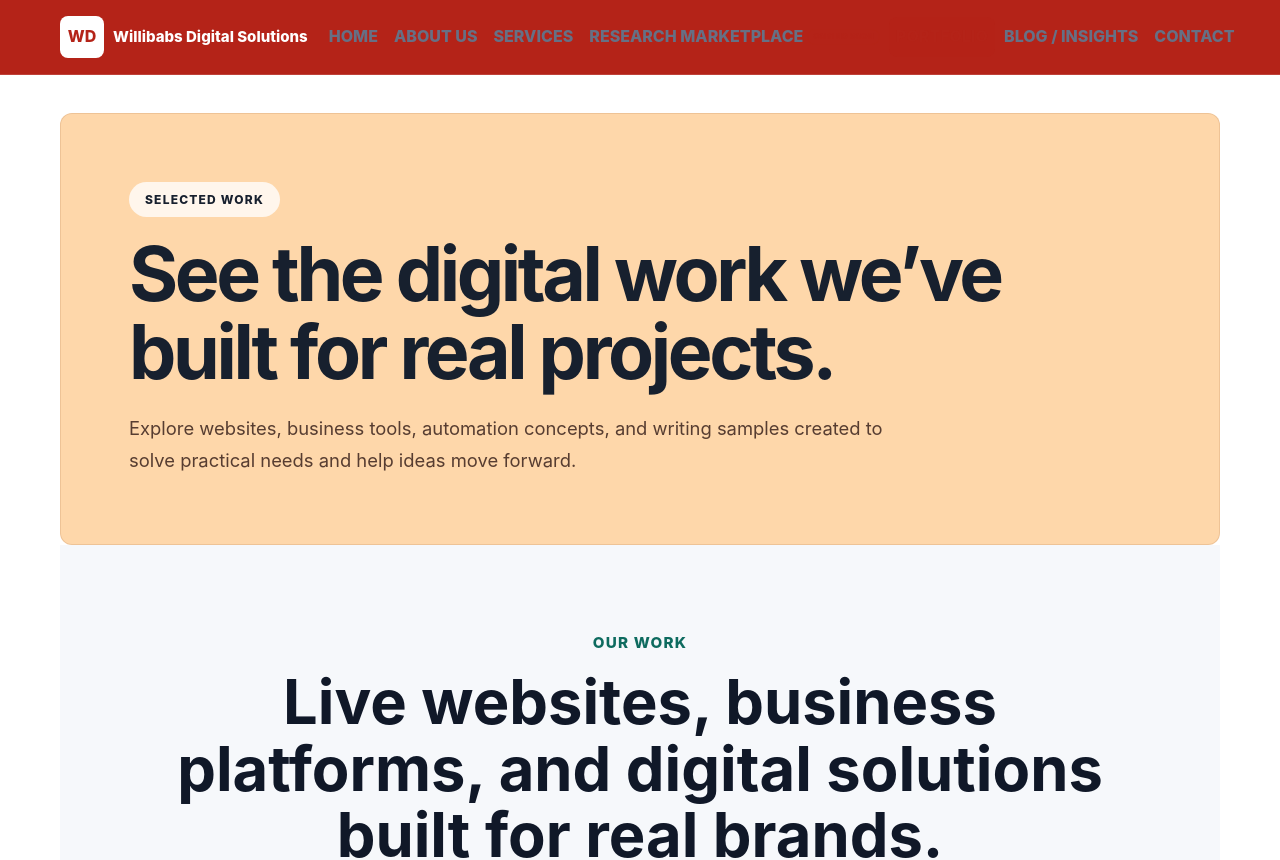
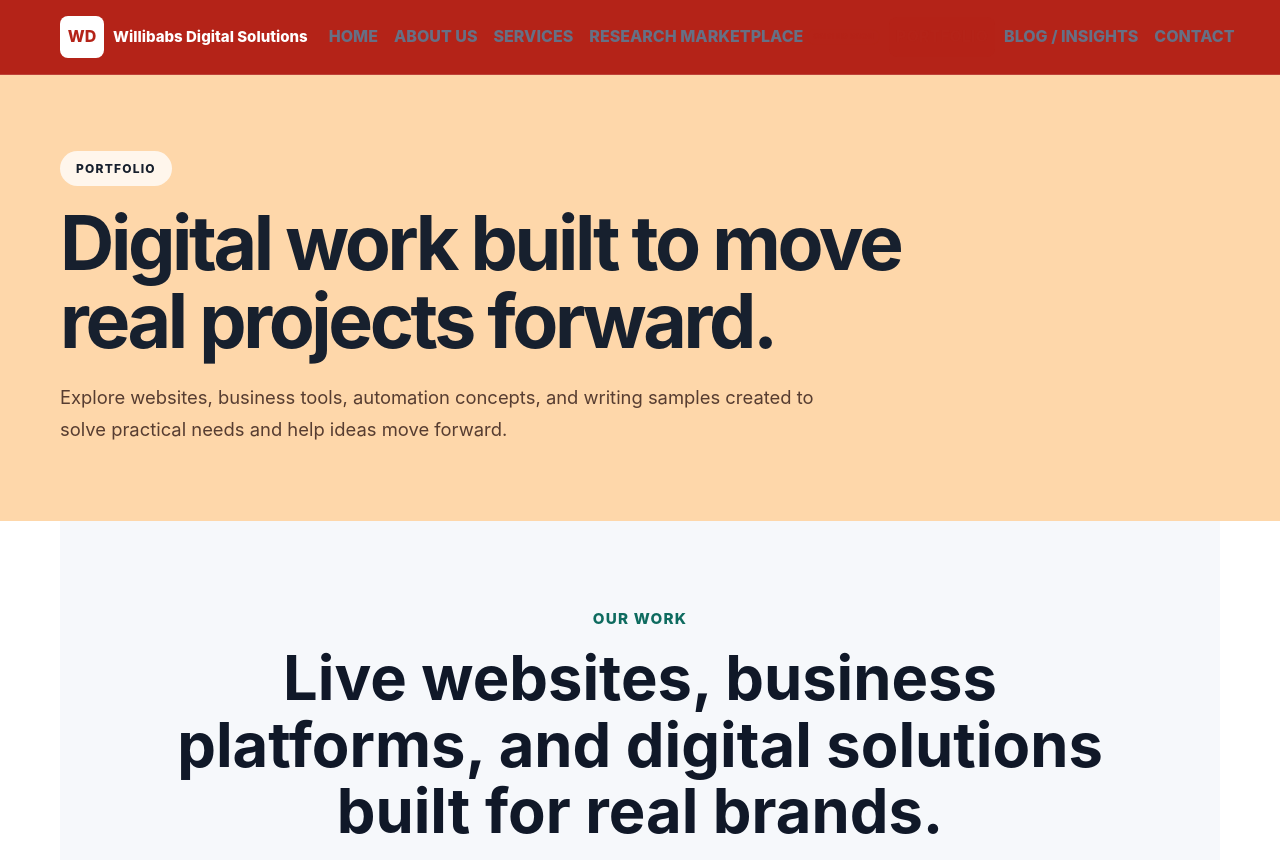
Before and after one commit to davidjames2708-dotcom/willibabsdigitalsolutions, a Next.js app: page /portfolio in a window 1280 px wide. Shown: the top 860 px of the page. Built offline with nearby package versions, Linux system fonts and the light colour scheme.

Commit message:
Align portfolio hero with Who We Are section

```diff
--- a/app/portfolio/page.jsx
+++ b/app/portfolio/page.jsx
@@ -10,8 +10,8 @@ export default function PortfolioPage() {
     <div className="portfolio-page">
       <main>
         <section className="page-hero portfolio-page-hero">
-          <p className="eyebrow">Selected Work</p>
-          <h1>See the digital work we’ve built for real projects.</h1>
+          <p className="eyebrow">Portfolio</p>
+          <h1>Digital work built to move real projects forward.</h1>
           <p className="lead">
             Explore websites, business tools, automation concepts, and writing samples created to solve practical needs and help ideas move forward.
           </p>
--- a/app/portfolio/portfolio.css
+++ b/app/portfolio/portfolio.css
@@ -1,9 +1,9 @@
 .portfolio-page-hero {
-  width: min(1160px, calc(100% - 40px));
-  margin: 38px auto 0;
-  padding: clamp(34px, 6vw, 68px);
-  border: 1px solid rgba(120, 53, 15, .12);
-  border-radius: 12px;
+  width: 100%;
+  margin: 0 auto;
+  padding: clamp(42px, 6vw, 76px) max(24px, calc((100% - 1160px) / 2));
+  border: 0;
+  border-radius: 0;
   background: #fed7aa;
   color: #17202e;
 }
@@ -35,5 +35,5 @@
   line-height: 1.75;
 }
 @media (max-width: 600px) {
-  .portfolio-page-hero { width: calc(100% - 32px); margin-top: 20px; padding: 30px 24px; }
+  .portfolio-page-hero { width: 100%; margin-top: 0; padding: 38px 24px; }
 }
```
